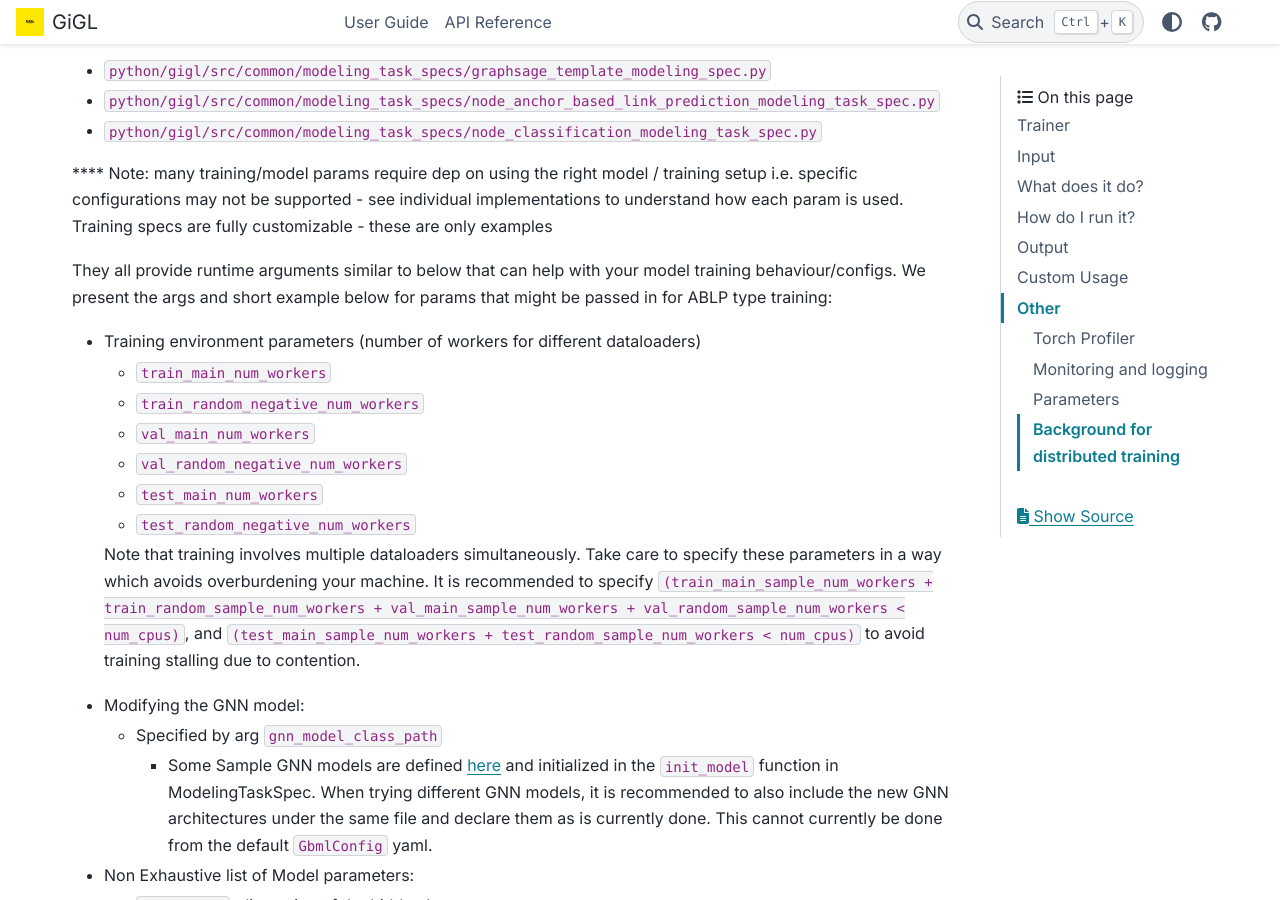
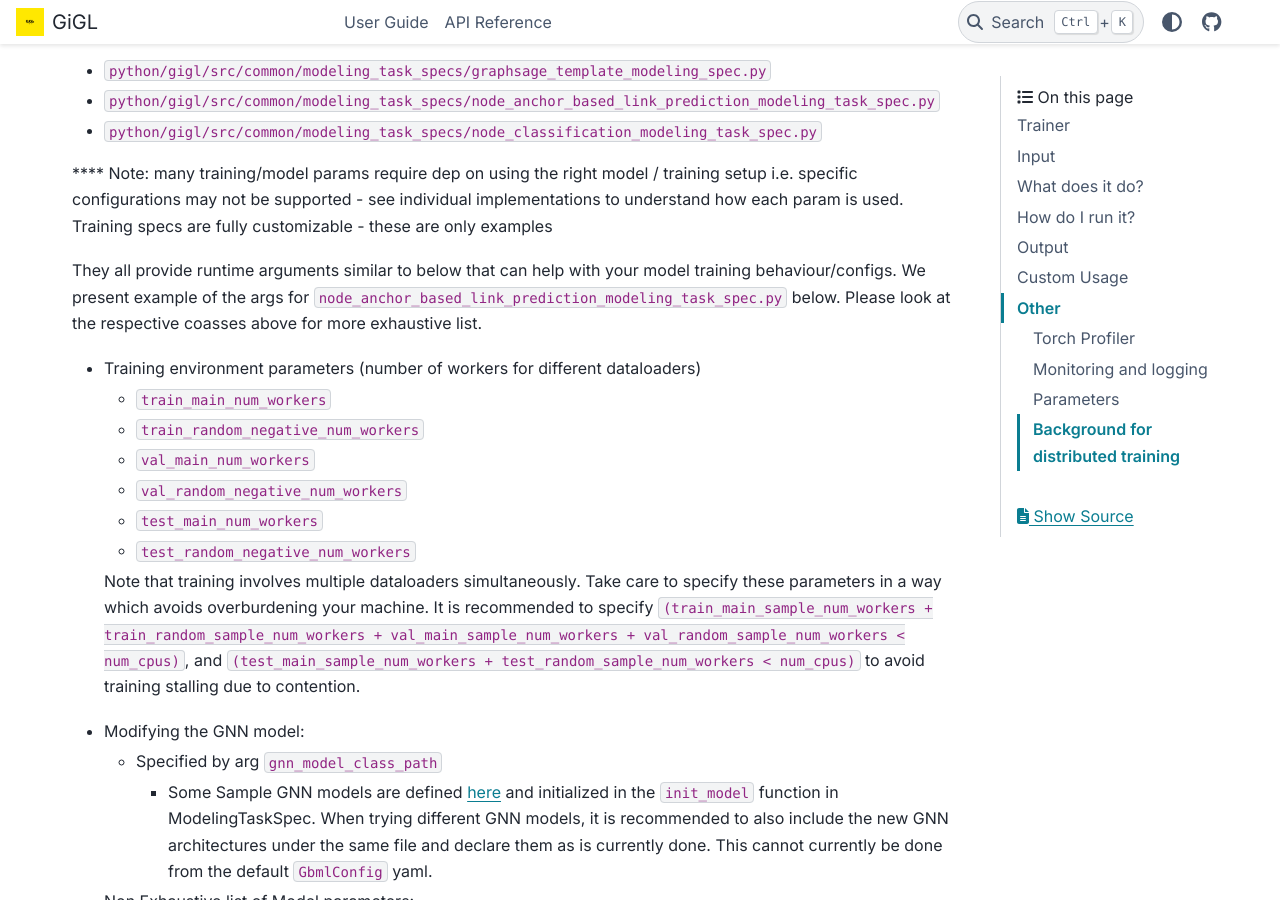
Before and after one commit to snap-research/GiGL, a Sphinx documentation site: the page built from docs/sphinx/source/components/trainer.md, in a window 1280 px wide and 900 px high, scrolled down 2900 px. Built offline with Sphinx 7.4.7 and the PyData theme 0.15.4, drawn with Linux system fonts in a browser that asks for light colours; pages that are not in the unit, such as notebooks, are missing from menus.

Commit message:
pr comments

```diff
--- a/docs/sphinx/source/components/trainer.md
+++ b/docs/sphinx/source/components/trainer.md
@@ -103,7 +103,7 @@ See:
 
 **** Note: many training/model params require dep on using the right model / training setup i.e. specific configurations may not be supported - see individual implementations to understand how each param is used. Training specs are fully customizable - these are only examples
 
-They all provide runtime arguments similar to below that can help with your model training behaviour/configs. We present the args and short example below for params that might be passed in for ABLP type training:
+They all provide runtime arguments similar to below that can help with your model training behaviour/configs. We present example of the args for `node_anchor_based_link_prediction_modeling_task_spec.py` below. Please look at the respective coasses above for more exhaustive list.
 
 - Training environment parameters (number of workers for different dataloaders)
     - `train_main_num_workers`
```
Also changed, not shown: scala/README.md, scala_spark35/README.md.
